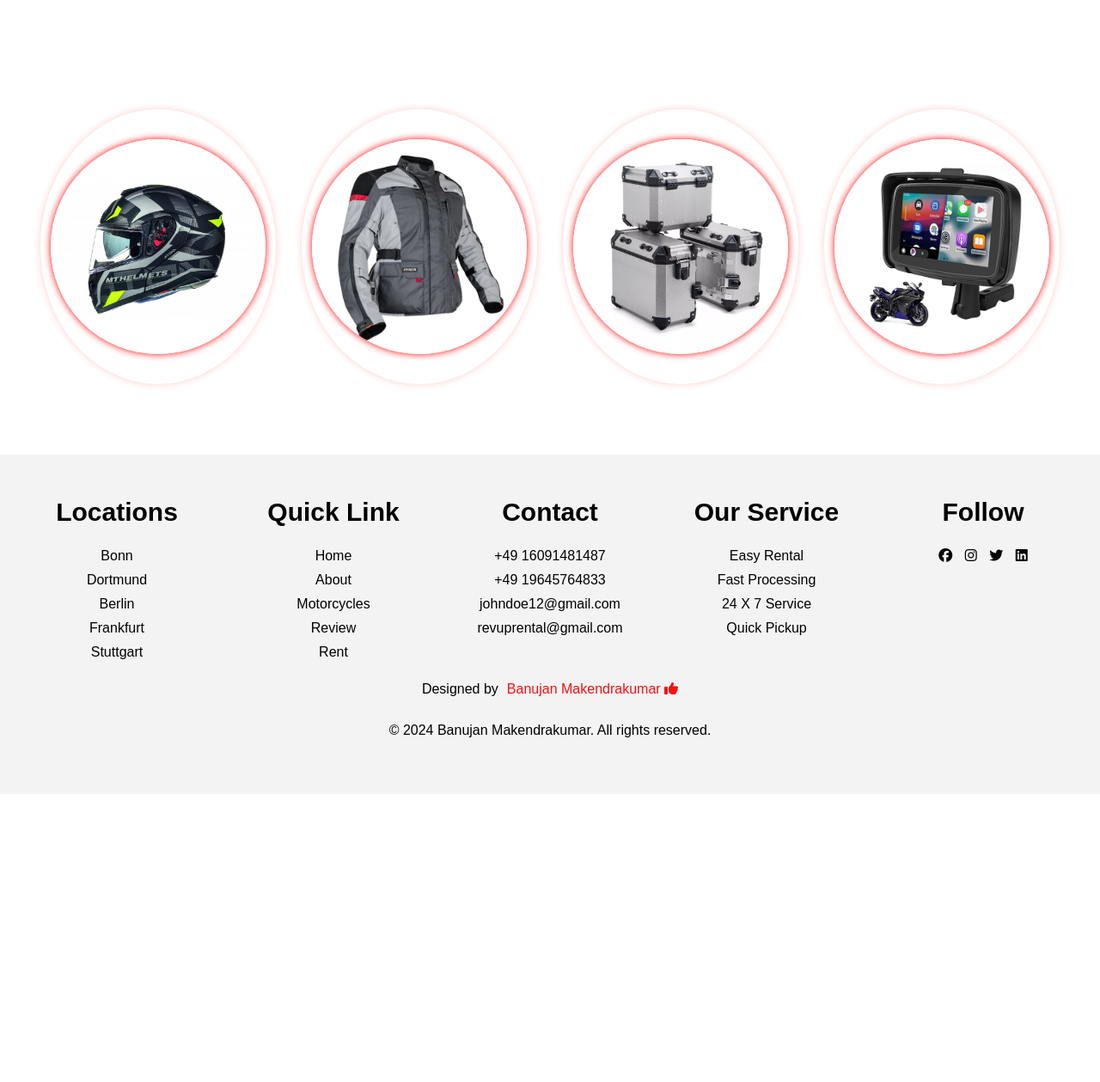
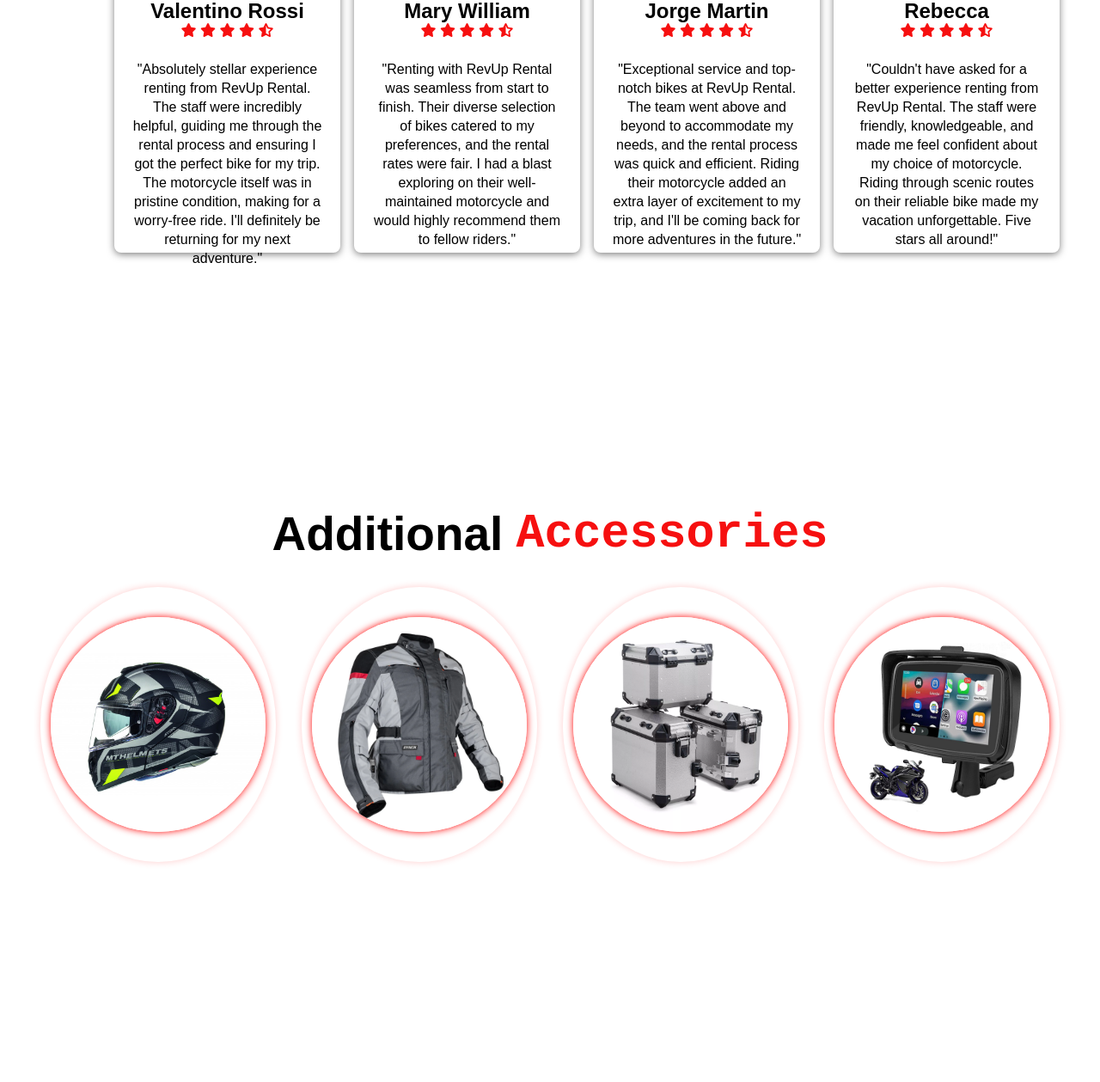
Before and after one commit to mbanujan/Java_and_Web_Development_Assisgnment, a PHP site: page / in a window 1280 px wide; the page is wider, and only the part inside the window is pictured. Shown: the part 5241-6500 px from the top of that part at 86% size. Before the commit the page ends 6099 px from the top of that part, so only its background shows below. Run offline with PHP 8.4, Linux system fonts and the light colour scheme; some web fonts are replaced.

Commit message:
Add styles for sections and review components

```diff
--- a/bikerental/style.css
+++ b/bikerental/style.css
@@ -877,3 +877,32 @@ footer .rights{
     }
 
  }
+
+
+
+
+
+section,
+.about,
+.menu,
+.gallary,
+.review,
+.add {
+    height: auto !important;
+    min-height: 100vh;
+    overflow: hidden;
+    padding-bottom: 120px;
+
+}
+
+
+
+
+
+.review {
+    margin-top: 0 !important;
+}
+
+.add {
+    margin-bottom: 0 !important;
+}
```
